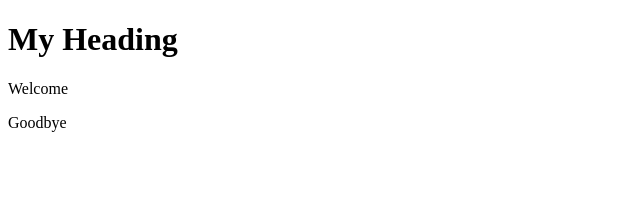
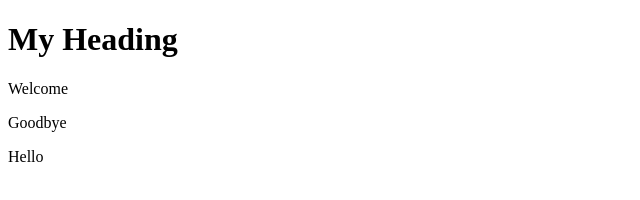
Before and after one commit to mkabage/git-test, a website: page index.html in a window 1280 px wide. Shown: the full height of the page, 0-640 px from the left. Drawn offline with Linux system fonts and the light colour scheme.

Commit message:
fourth commit

```diff
--- a/index.html
+++ b/index.html
@@ -5,5 +5,7 @@
         <p>Welcome</p>
         <p>Goodbye</p>
 
+        <p>Hello </p>
+
 </body>
 </html>
```
Also changed, not shown: package.json (added, +24 -0 lines), 3 other files.
